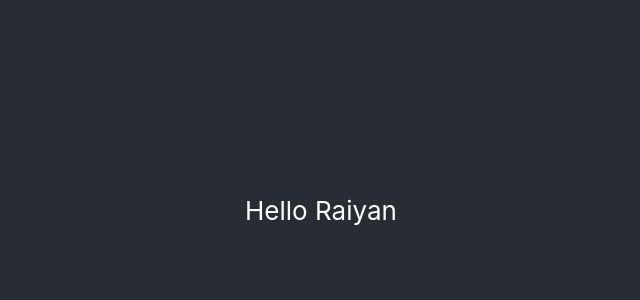
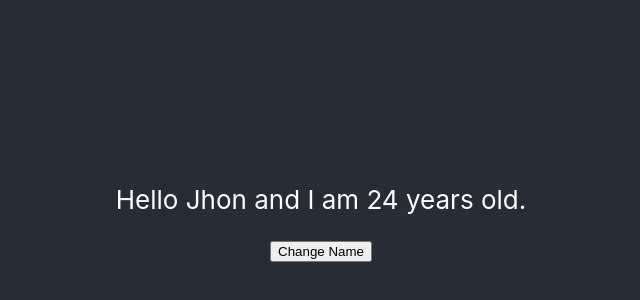
Before and after one commit to NabilRaiyan/Accessories-Gallery, a React (Create React App) app: page / in a window 1280 px wide. Shown: the part 190-490 px from the top of the page, without its empty margins (319-959 px from the left). Built offline with nearby package versions, Linux system fonts and the light colour scheme.

Commit message:
practice

```diff
--- a/src/App.js
+++ b/src/App.js
@@ -1,17 +1,31 @@
-import logo from './logo.svg';
+
+import { Component } from 'react';
 import './App.css';
 
-function App() {
+class App extends Component {
+
+  constructor(){
+    super();
+
+    this.state = {
+      name: "Jhon",
+      age: 24,
+    }
+  }
+
+  render(){
     return (
       <div className="App">
         <header className="App-header">
           <p>
-        Hello Raiyan
+          Hello {this.state.name} and I am {this.state.age} years old.
           </p>
-
+          <button>Change Name</button>
         </header>
       </div>
     );
   }
 
+}
+
 export default App;
```
Lines whose indentation alone changed are shown as unchanged.
